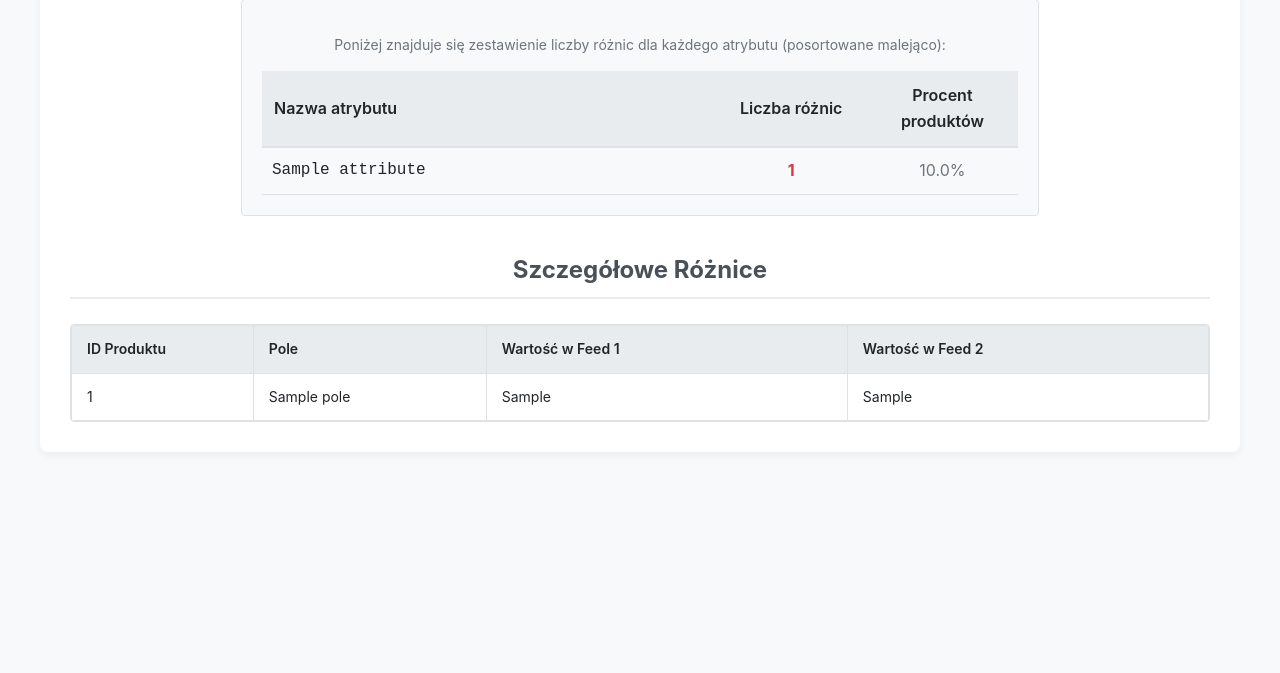
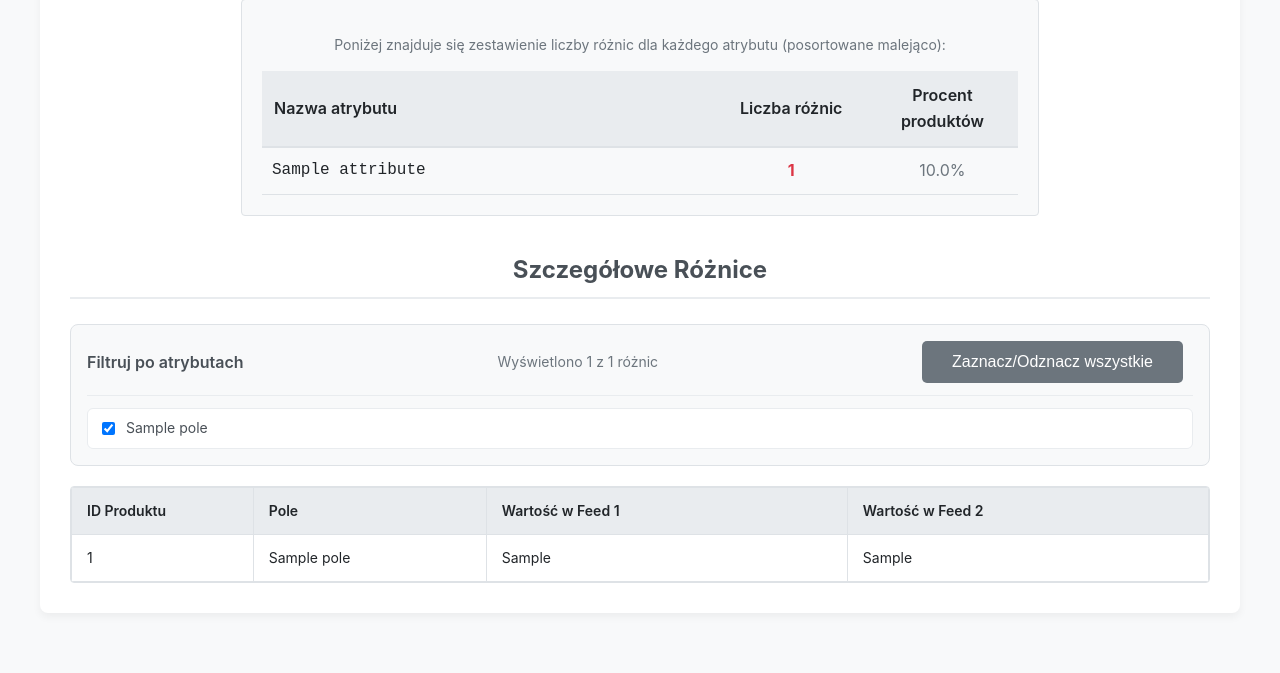
Before and after one commit to damianmalecdev/Feed-Comparator-App, a Flask app: template templates/results.html in a window 1280 px wide. Shown: the part 903-1576 px from the top of the page. Before the commit the page ends 1325 px from the top, so only its background shows below. Run offline with Flask 3, Linux system fonts and the light colour scheme; the template is opened without the code that fills it: most values are stand-ins (such as "Sample title", 1, 10 or a date in 2020).

Commit message:
Dodaj filtrowanie atrybutów na stronie wyników
- Panel z checkboxami dla każdego atrybutu
- Przycisk 'Zaznacz/Odznacz wszystkie'
- Licznik widocznych różnic
- Filtrowanie po stronie klienta (JavaScript)
- Wiersze tabeli z data-attribute

```diff
--- a/templates/results.html
+++ b/templates/results.html
@@ -220,6 +220,26 @@
 
         <h2>Szczegółowe Różnice</h2>
         {% if results['differences'] %}
+            {# Zbierz unikalne atrybuty z listy różnic #}
+            {% set unique_attrs = results['differences'] | map(attribute='Pole') | list | unique | sort %}
+
+            {# Panel filtrów atrybutów #}
+            <div style="background-color:#f8f9fa;border:1px solid #dee2e6;border-radius:8px;padding:16px;margin:16px 0;">
+                <div style="display:flex;justify-content:space-between;align-items:center;gap:12px;flex-wrap:wrap;">
+                    <div style="font-weight:600;color:#495057;">Filtruj po atrybutach</div>
+                    <div style="color:#6c757d;font-size:14px;">Wyświetlono <span id="visibleCount">0</span> z <span id="totalCount">{{ results['differences']|length }}</span> różnic</div>
+                    <button type="button" id="toggleAllBtn" onclick="toggleAllFilters()" class="btn" style="background:#6c757d;">Zaznacz/Odznacz wszystkie</button>
+                </div>
+                <div style="margin-top:12px;display:grid;grid-template-columns:repeat(auto-fit,minmax(220px,1fr));gap:10px;max-height:220px;overflow:auto;border-top:1px solid #e9ecef;padding-top:12px;">
+                    {% for attr in unique_attrs %}
+                    <label style="display:flex;align-items:center;gap:8px;background:#fff;border:1px solid #e9ecef;border-radius:6px;padding:8px 10px;font-size:14px;">
+                        <input type="checkbox" name="attrFilter" value="{{ attr }}" checked onchange="filterDifferences()">
+                        <span style="color:#495057;">{{ attr }}</span>
+                    </label>
+                    {% endfor %}
+                </div>
+            </div>
+
             <div class="table-wrapper">
                 <table class="results-table">
                     <thead>
@@ -232,7 +252,7 @@
                     </thead>
                     <tbody>
                         {% for diff in results['differences'] %}
-                        <tr>
+                        <tr data-attribute="{{ diff['Pole'] }}">
                             <td>{{ diff['Product ID'] }}</td>
                             <td>{{ diff['Pole'] }}</td>
                             <td>{{ diff['Wartość Feed 1'] }}</td>
@@ -242,6 +262,33 @@
                     </tbody>
                 </table>
             </div>
+            <script>
+                function filterDifferences() {
+                    const checked = Array.from(document.querySelectorAll('input[name="attrFilter"]:checked')).map(cb => cb.value);
+                    const rows = document.querySelectorAll('table.results-table tbody tr');
+                    let visible = 0;
+                    rows.forEach(row => {
+                        const attr = row.getAttribute('data-attribute');
+                        const show = checked.length === 0 ? false : checked.includes(attr);
+                        row.style.display = show ? '' : 'none';
+                        if (show) visible += 1;
+                    });
+                    document.getElementById('visibleCount').textContent = visible;
+                }
+
+                function toggleAllFilters() {
+                    const boxes = Array.from(document.querySelectorAll('input[name="attrFilter"]'));
+                    const allChecked = boxes.every(cb => cb.checked);
+                    boxes.forEach(cb => cb.checked = !allChecked);
+                    filterDifferences();
+                }
+
+                // Inicjalizacja po załadowaniu: ustaw licznik i filtr
+                document.addEventListener('DOMContentLoaded', () => {
+                    // Ustaw całkowitą liczbę (już wyrenderowana przez Jinja w #totalCount)
+                    filterDifferences();
+                });
+            </script>
         {% else %}
             <p class="no-diff">Brak różnic w polach wspólnych produktów.</p>
         {% endif %}
```
